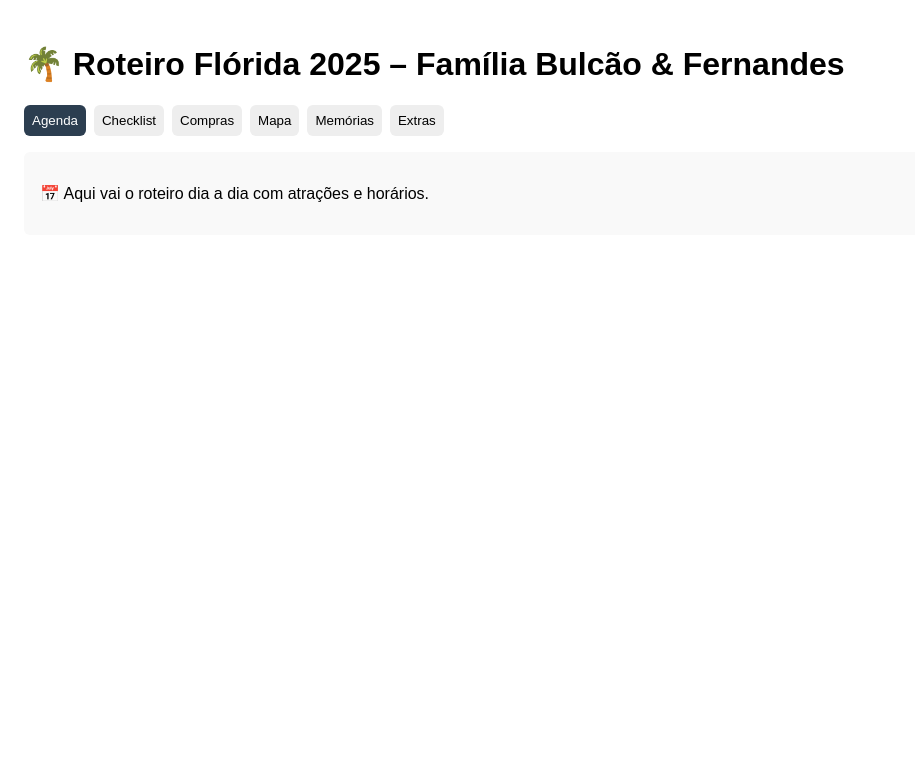
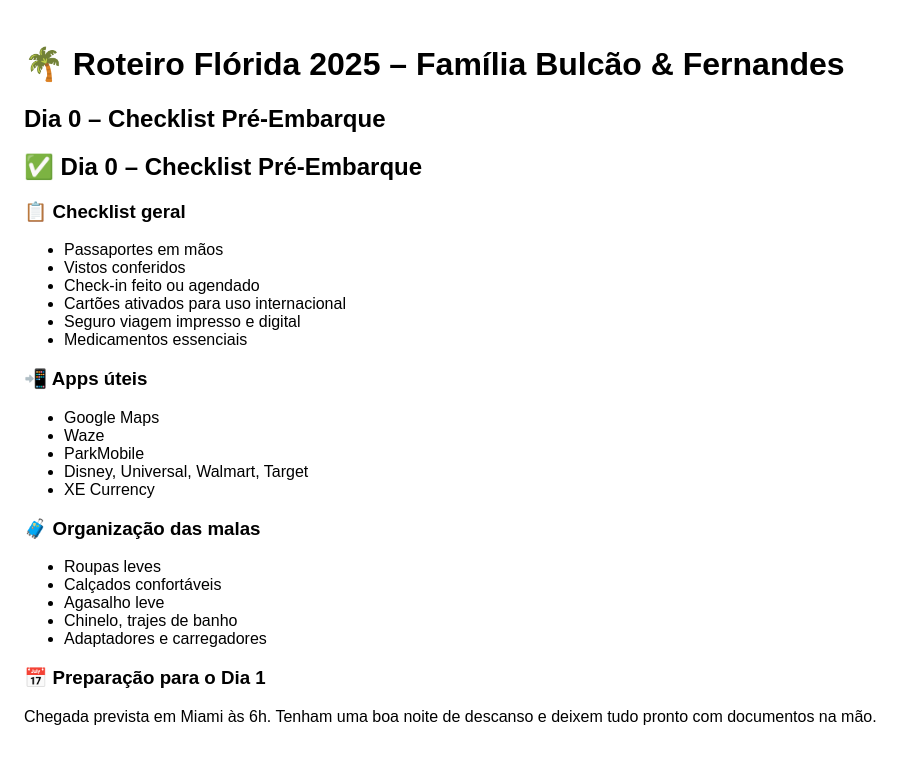
Before and after one commit to Kanastrajr/roteiro-florida-2025, a React (Vite) app: page / in a window 1280 px wide. Shown: the top 764 px of the page, without its empty margins (0-915 px from the left). Built offline with nearby package versions, Linux system fonts and the light colour scheme.

Commit message:
Agenda DIa 0

```diff
--- a/src/App.jsx
+++ b/src/App.jsx
@@ -1,54 +1,15 @@
-import { useState } from "react";
-
-const tabs = ["Agenda", "Checklist", "Compras", "Mapa", "Memórias", "Extras"];
+import { diasAgenda } from './agendaCompleta';
 
 function App() {
-  const [activeTab, setActiveTab] = useState("Agenda");
-
-  const renderContent = () => {
-    switch (activeTab) {
-      case "Agenda":
-        return <p>📅 Aqui vai o roteiro dia a dia com atrações e horários.</p>;
-      case "Checklist":
-        return <p>🧳 Itens essenciais para a viagem e documentos.</p>;
-      case "Compras":
-        return <p>🛍️ Lojas como Ross, TJMaxx, Target e lista inteligente.</p>;
-      case "Mapa":
-        return <p>📍 Mapa com destaques em Miami, Tampa e Orlando.</p>;
-      case "Memórias":
-        return <p>📸 Espaço para fotos, frases do Tiaguinho e registros.</p>;
-      case "Extras":
-        return <p>📎 QR Code do roteiro e link do PDF completo.</p>;
-      default:
-        return null;
-    }
-  };
-
   return (
-    <div style={{ fontFamily: "Arial", padding: "1rem" }}>
+    <div style={{ padding: '1rem', fontFamily: 'Arial' }}>
       <h1>🌴 Roteiro Flórida 2025 – Família Bulcão & Fernandes</h1>
-      <div style={{ marginBottom: "1rem" }}>
-        {tabs.map(tab => (
-          <button
-            key={tab}
-            onClick={() => setActiveTab(tab)}
-            style={{
-              marginRight: "0.5rem",
-              padding: "0.5rem",
-              background: activeTab === tab ? "#2c3e50" : "#eee",
-              color: activeTab === tab ? "#fff" : "#000",
-              border: "none",
-              borderRadius: "6px",
-              cursor: "pointer"
-            }}
-          >
-            {tab}
-          </button>
-        ))}
-      </div>
-      <div style={{ backgroundColor: "#f9f9f9", padding: "1rem", borderRadius: "6px" }}>
-        {renderContent()}
-      </div>
+      {diasAgenda.map((dia, i) => (
+        <div key={i} style={{ marginBottom: '2rem' }}>
+          <h2>{dia.titulo}</h2>
+          {dia.componente}
+        </div>
+      ))}
     </div>
   );
 }
--- /dev/null
+++ b/src/agendaCompleta.js
@@ -0,0 +1,8 @@
+import Dia0 from "./pages/agenda/Dia0";
+
+export const diasAgenda = [
+  {
+    titulo: "Dia 0 – Checklist Pré-Embarque",
+    componente: <Dia0 />,
+  },
+];
--- a/src/pages/agenda/Dia0.jsx
+++ b/src/pages/agenda/Dia0.jsx
@@ -4,61 +4,40 @@ export default function Dia0() {
   return (
     <div className="p-4">
       <h2 className="text-xl font-bold mb-2">✅ Dia 0 – Checklist Pré-Embarque</h2>
-
       <section className="mb-4">
         <h3 className="font-semibold text-lg">📋 Checklist geral</h3>
         <ul className="list-disc list-inside">
           <li>Passaportes em mãos</li>
-          <li>Vistos conferidos (validação e validade)</li>
-          <li>Passagens conferidas (datas, horários e assentos)</li>
+          <li>Vistos conferidos</li>
           <li>Check-in feito ou agendado</li>
-          <li>Cartões internacionais ativados</li>
-          <li>Seguro viagem e documentos impressos/digitalizados</li>
-          <li>Organizar medicamentos essenciais</li>
+          <li>Cartões ativados para uso internacional</li>
+          <li>Seguro viagem impresso e digital</li>
+          <li>Medicamentos essenciais</li>
         </ul>
       </section>
-
       <section className="mb-4">
-        <h3 className="font-semibold text-lg">📲 Apps úteis para instalar</h3>
+        <h3 className="font-semibold text-lg">📲 Apps úteis</h3>
         <ul className="list-disc list-inside">
-          <li>Google Maps (GPS e rotas)</li>
-          <li>Waze (trânsito e velocidade)</li>
-          <li>Uber / Lyft</li>
-          <li>Disney Experience</li>
-          <li>Universal Orlando</li>
-          <li>Target, Ross, Walmart</li>
-          <li>ParkMobile (estacionamentos)</li>
-          <li>XE Currency (câmbio)</li>
+          <li>Google Maps</li>
+          <li>Waze</li>
+          <li>ParkMobile</li>
+          <li>Disney, Universal, Walmart, Target</li>
+          <li>XE Currency</li>
         </ul>
       </section>
-
       <section className="mb-4">
         <h3 className="font-semibold text-lg">🧳 Organização das malas</h3>
         <ul className="list-disc list-inside">
-          <li>Roupas leves para o calor (camisetas, bermudas, vestidos)</li>
-          <li>Roupas de piscina e chinelo</li>
-          <li>Agasalho leve para noites com ar-condicionado</li>
-          <li>Calçados confortáveis para parque (tênis e sandália)</li>
-          <li>Remédios (em bagagem de mão e despachada)</li>
-          <li>Documentos e dinheiro trocado em bolsa de fácil acesso</li>
+          <li>Roupas leves</li>
+          <li>Calçados confortáveis</li>
+          <li>Agasalho leve</li>
+          <li>Chinelo, trajes de banho</li>
+          <li>Adaptadores e carregadores</li>
         </ul>
       </section>
-
-      <section className="mb-4">
-        <h3 className="font-semibold text-lg">💡 Dicas rápidas</h3>
-        <ul className="list-disc list-inside">
-          <li>Deixe etiquetas em todas as malas</li>
-          <li>Use pasta plástica com zíper para documentos</li>
-          <li>Crie um grupo de WhatsApp para atualizações da viagem</li>
-          <li>Leve carregador portátil e adaptador de tomada</li>
-        </ul>
-      </section>
-
       <section>
         <h3 className="font-semibold text-lg">📅 Preparação para o Dia 1</h3>
-        <p>
-          O voo está previsto para chegar às 6h em Miami. Descansem bem na noite anterior, deixem tudo pronto com check-in feito e documentos na bolsa de mão. Ao acordar, só pegar as malas e partir para o aeroporto com tranquilidade.
-        </p>
+        <p>Chegada prevista em Miami às 6h. Tenham uma boa noite de descanso e deixem tudo pronto com documentos na mão.</p>
       </section>
     </div>
   );
```
Also changed, not shown: src/main.jsx (+4 -4 lines).
